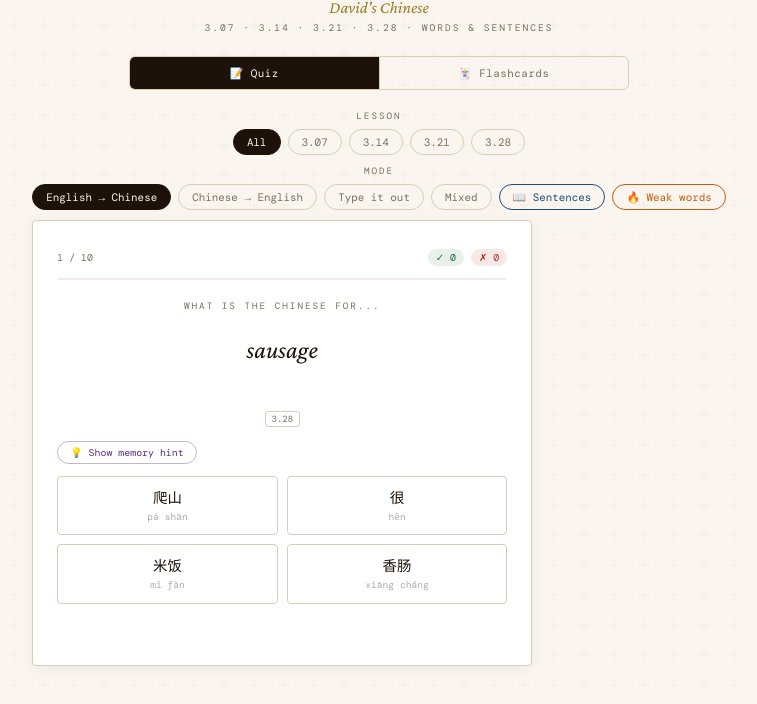
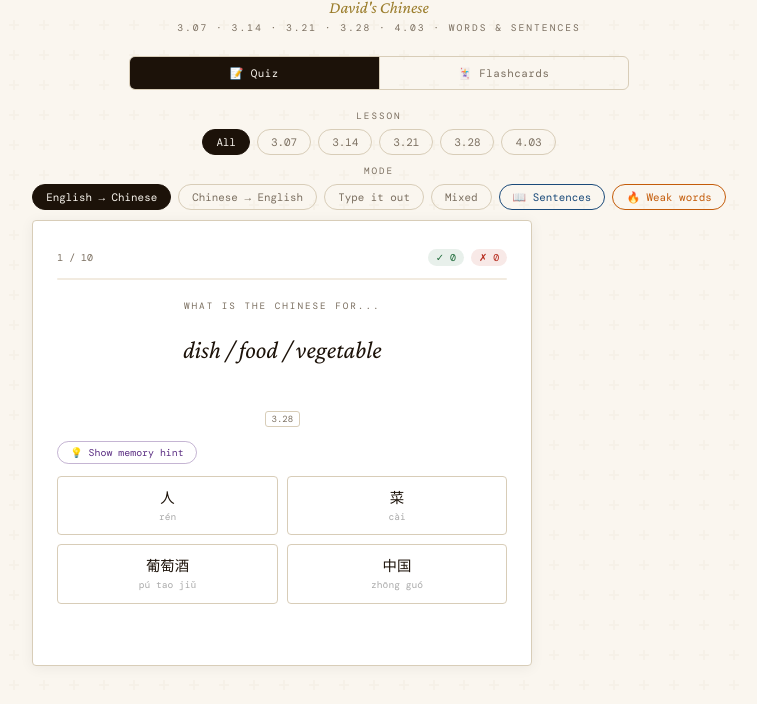
Before and after one commit to topmarksbri/fluffy-parakeet-public-chinese, a plain HTML site: page index.html in a window 1280 px wide. Shown: the part 70-774 px from the top of the page, without its empty margins (261-1018 px from the left). Drawn offline with nearby package versions, Linux system fonts and the light colour scheme.

Commit message:
index.html

```diff
--- a/index.html
+++ b/index.html
@@ -246,7 +246,7 @@ body{background:var(--paper);color:var(--ink);min-height:100vh;display:flex;flex
 <div class="hdr">
   <div class="hdr-zh">中文练习</div>
   <div class="hdr-en">David's Chinese</div>
-  <div class="hdr-sub">3.07 · 3.14 · 3.21 · 3.28 · Words &amp; Sentences</div>
+  <div class="hdr-sub">3.07 · 3.14 · 3.21 · 3.28 · 4.03 · Words &amp; Sentences</div>
 </div>
 
 <!-- TOP-LEVEL TABS -->
@@ -267,6 +267,7 @@ body{background:var(--paper);color:var(--ink);min-height:100vh;display:flex;flex
   <button class="pill" onclick="setLesson('3.14',this)">3.14</button>
   <button class="pill" onclick="setLesson('3.21',this)">3.21</button>
   <button class="pill" onclick="setLesson('3.28',this)">3.28</button>
+  <button class="pill" onclick="setLesson('4.03',this)">4.03</button>
 </div>
 
 <div class="slabel" style="margin-top:8px">Mode</div>
@@ -378,6 +379,7 @@ body{background:var(--paper);color:var(--ink);min-height:100vh;display:flex;flex
     <button class="pill" data-lesson="3.14">3.14</button>
     <button class="pill" data-lesson="3.21">3.21</button>
     <button class="pill" data-lesson="3.28">3.28</button>
+    <button class="pill" data-lesson="4.03">4.03</button>
   </div>
 
   <!-- Direction -->
@@ -545,6 +547,19 @@ const VOCAB = [
   {zh:"很多",py:"hěn duō",en:"many / a lot",lesson:"3.28",mn:"很 (very) + 多 (many/much). 多 shows two stacked moons (夕夕) — so much moon! Very + many = a lot. 多 alone can mean 'many'; 很多 amplifies it. Think: very moon-much = loads."},
   {zh:"一些",py:"yī xiē",en:"some / a few",lesson:"3.28",mn:"一 = one (the simplest character — a single stroke). 些 = a small amount. One small amount = some. 一些 is softer than 很多. A single handful, not a mountain. One + bits = some."},
   {zh:"想",py:"xiǎng",en:"to want to / to think",lesson:"3.28",mn:"想 has 心 (heart) at the bottom — what the heart desires. The top part gives the sound. Your HEART wants something = 想. Used as 想 + verb: 想吃 (want to eat), 想喝 (want to drink). Follow your heart!"},
+  // ── 4.03 ──────────────────────────────────────────────
+  {zh:"烤鸡",py:"kǎo jī",en:"roasted chicken",lesson:"4.03",mn:"烤 has 火 (fire) at the bottom — cooked over flames. 鸡 means chicken (bird radical 鸟 on the right). Fire + chicken = roasted chicken. Same pattern as 烤鸭 (roasted duck) — swap the bird!"},
+  {zh:"面条",py:"miàn tiáo",en:"noodles",lesson:"4.03",mn:"面 means flour/noodle (a face 面 made of wheat — flour is the face of the grain). 条 means a long strip or strand. Long strips of flour = noodles. 条 is the measure word for long thin things — noodles, roads, fish."},
+  {zh:"牛肉",py:"niú ròu",en:"beef",lesson:"4.03",mn:"牛 is a cow — the character looks like a horned animal head viewed from above. 肉 means meat (月 with two strokes inside — flesh). Cow + meat = beef. Once you know 牛 and 肉, all meats follow: 鸡肉, 猪肉 (pork)..."},
+  {zh:"牛奶",py:"niú nǎi",en:"milk",lesson:"4.03",mn:"牛 = cow. 奶 has the woman radical 女 on the left — milk is associated with motherhood. Cow + mother-liquid = milk. The 女 in 奶 is your reminder: it's a nurturing fluid from a living creature."},
+  {zh:"啤酒",py:"pí jiǔ",en:"beer",lesson:"4.03",mn:"啤 is phonetic — pí sounds like 'beer'. 酒 means alcohol (water radical 氵 on the left, because it's a liquid). The 酉 part of 酒 is an ancient wine jar. Liquid in a jar = alcohol. pí jiǔ = beer-alcohol = beer."},
+  {zh:"葡萄酒",py:"pú tao jiǔ",en:"wine",lesson:"4.03",mn:"葡萄 = grape (both characters have the grass radical 艹 — they're plants). 酒 = alcohol. Grape alcohol = wine. You already know 酒 from 啤酒. 葡萄 sounds like 'poo-tao' — imagine a grape vine going 'poo-tao, poo-tao' in the breeze."},
+  {zh:"葡萄",py:"pú tao",en:"grape",lesson:"4.03",mn:"Both characters have the grass radical 艹 on top — grapes grow on a vine, which is a plant. 葡萄 is a phonetic borrowing for the sound. Pú tao — say it fast, it almost sounds like 'fruit' with a twist. Two grass-plants = grape cluster."},
+  {zh:"鸡肉",py:"jī ròu",en:"chicken (meat)",lesson:"4.03",mn:"鸡 = chicken (bird radical 鸟). 肉 = meat. Chicken + meat = chicken meat. You already know 烤鸡 (roasted chicken) — 鸡肉 is the raw ingredient. Same 肉 pattern as 牛肉 (beef). Learn 肉 once, name every meat."},
+  {zh:"朋友",py:"péng you",en:"friend",lesson:"4.03",mn:"朋 shows two moons (月月) side by side — two people walking together through the night. 友 has two hands (又) joined — a handshake. Two moons + joined hands = friend. Péng yǒu — sounds a bit like 'peng pal', like pen pal!"},
+  {zh:"游泳",py:"yóu yǒng",en:"to swim",lesson:"4.03",mn:"游 has the water radical 氵on the left — moving through water. 泳 also has 氵— it's definitely in the water! Both characters are wet. The right side of 游 shows a child (子) by a flag — learning to swim with a float. Double water = swimming."},
+  {zh:"足球",py:"zú qiú",en:"football / soccer",lesson:"4.03",mn:"足 means foot — the character shows a leg with a foot at the bottom. 球 means ball (the jade radical 王 on the left — round and precious, like a ball). Foot + ball = football. Simple and logical."},
+  {zh:"踢足球",py:"tī zú qiú",en:"to play football",lesson:"4.03",mn:"踢 means to kick — it has 足 (foot) on the left, because kicking uses your foot. 足球 = football. So 踢足球 = kick + football = to play football. The foot radical appears twice: in 踢 and in 足球. Feet everywhere!"},
 ];
 
 const SENTENCES = [
```
